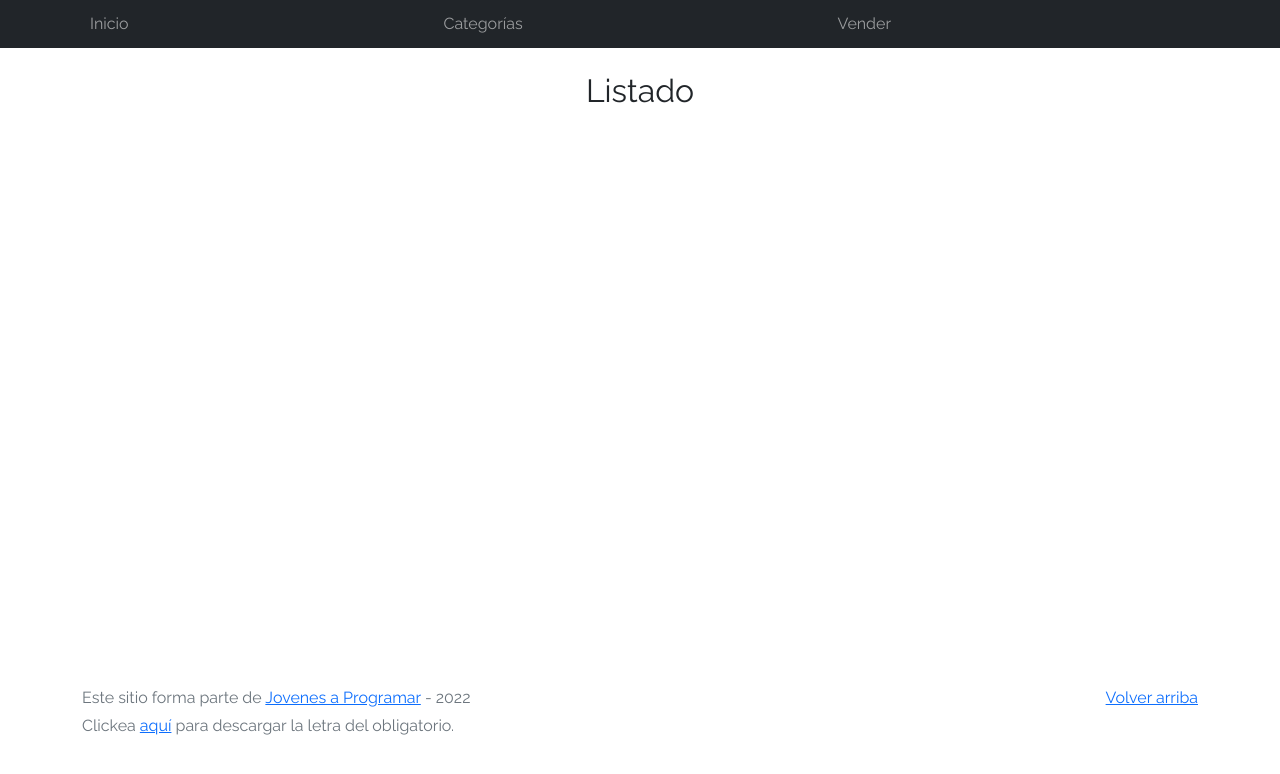
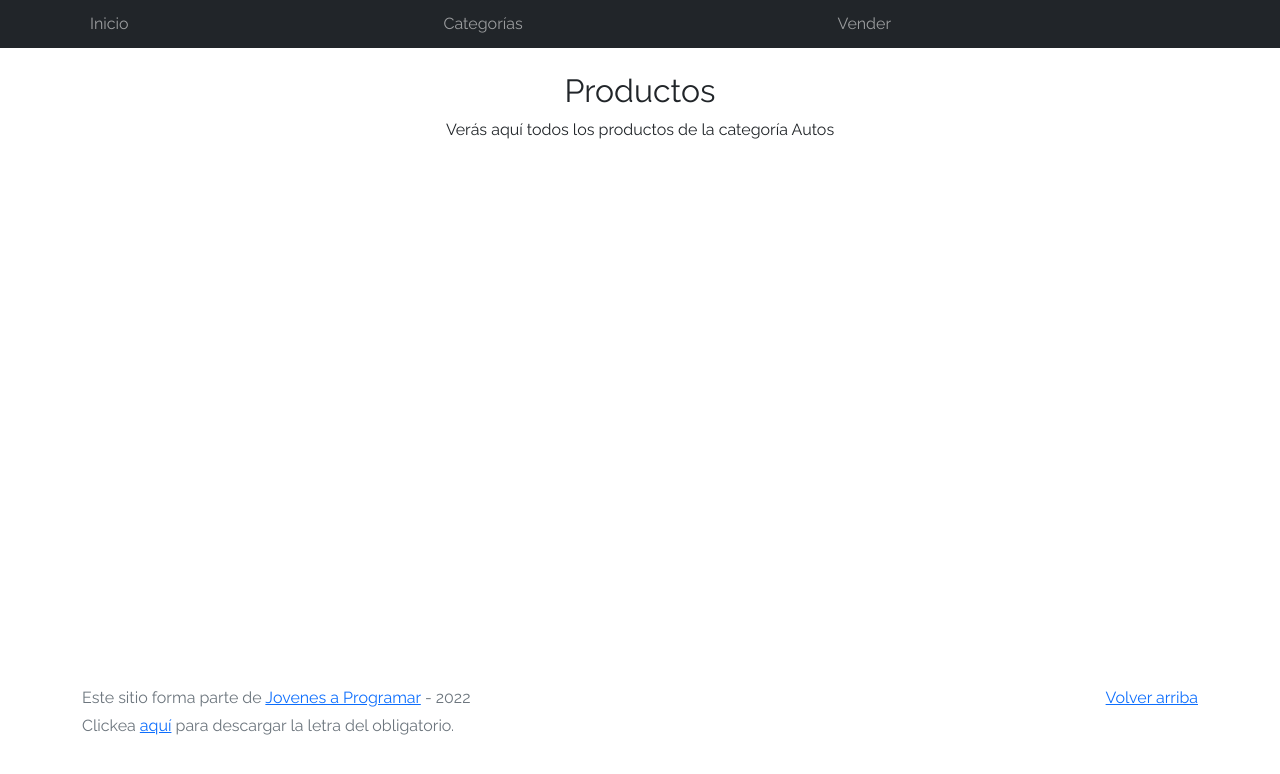
Before and after one commit to ChristianC8/E_mercado-proyect, a plain HTML site: page products.html in a window 1280 px wide. Drawn offline with Linux system fonts and the light colour scheme; no server answers.

Commit message:
products.html

```diff
--- a/products.html
+++ b/products.html
@@ -43,7 +43,8 @@
 -->
 
   <div class="text-center p-4">
-      <h2>Listado</h2>
+      <h2>Productos</h2>
+      <p>Verás aquí todos los productos de la categoría Autos</p>
   </div>
   <div class="container">
       <div class="row">
```
